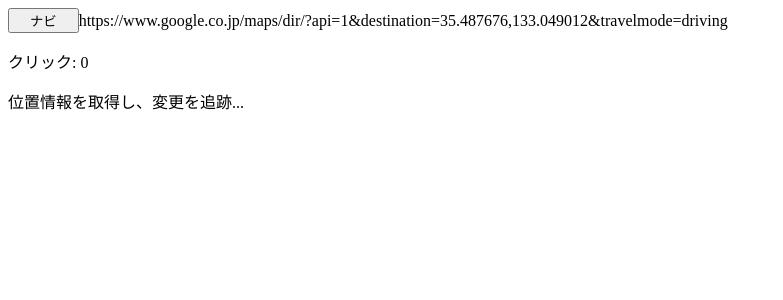
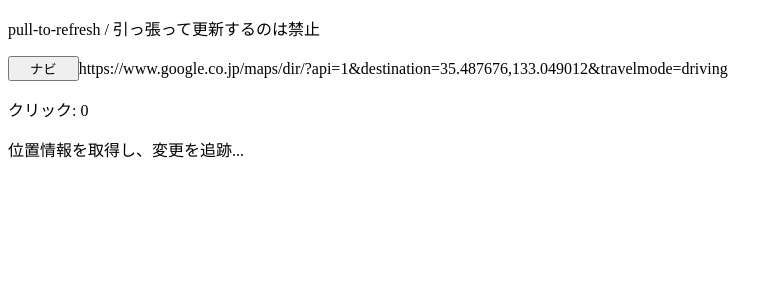
Before and after one commit to SkIrina/maps, a Nuxt app: page / in a window 1280 px wide. Shown: the top 300 px of the page, without its empty margins (0-783 px from the left). Built offline with nearby package versions, Linux system fonts and the light colour scheme; no server answers.

Commit message:
add: prevent page refresh on swipe down in top part

```diff
--- a/pages/index.vue
+++ b/pages/index.vue
@@ -1,5 +1,6 @@
 <template>
     <div>
+        <p>pull-to-refresh / 引っ張って更新するのは禁止</p>
         <button @click="moveToNavigation">ナビ</button>
         <span>https://www.google.co.jp/maps/dir/?api=1&destination=35.487676,133.049012&travelmode=driving</span>
         <p @click="increment">クリック: {{ count }}</p>
@@ -50,6 +51,10 @@ export default {
 </script>
 
 <style>
+body {
+    overscroll-behavior-y: contain;
+}
+
 button {
     padding-inline: 20px;
 }
```
